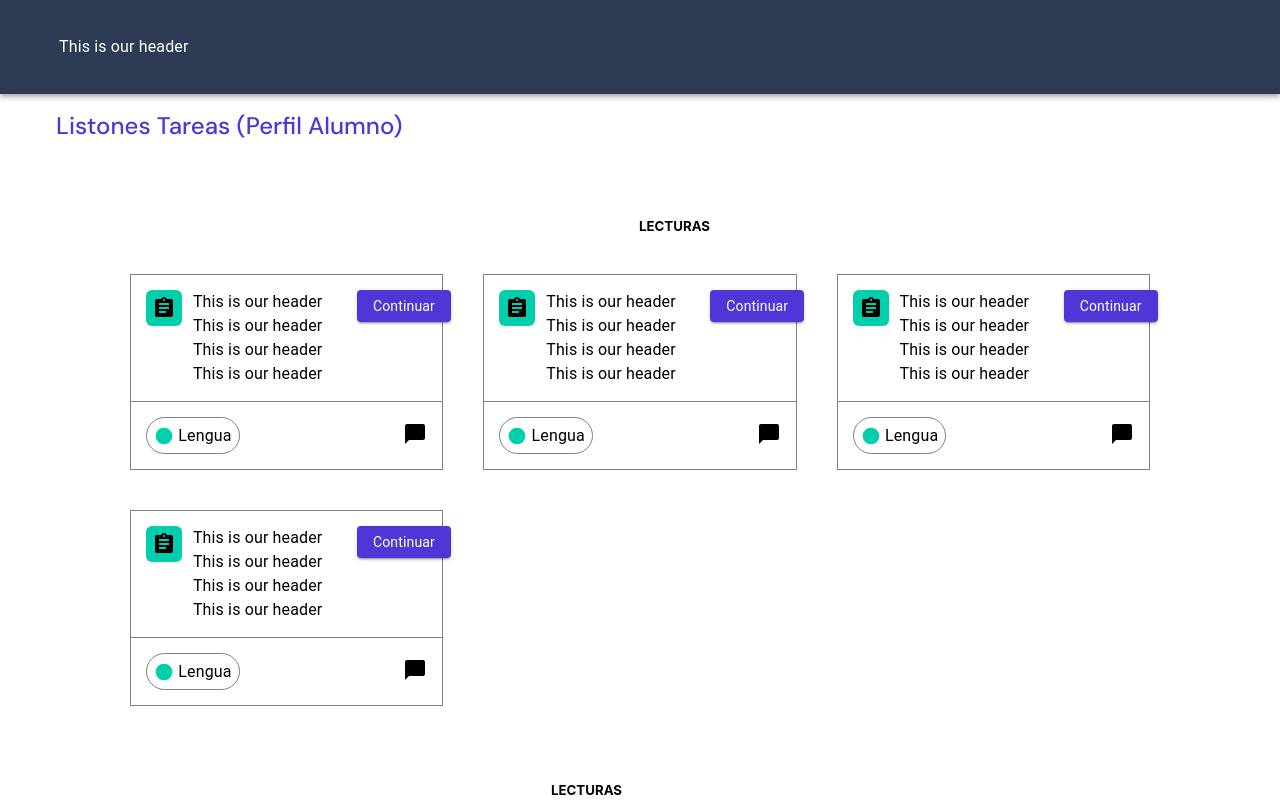
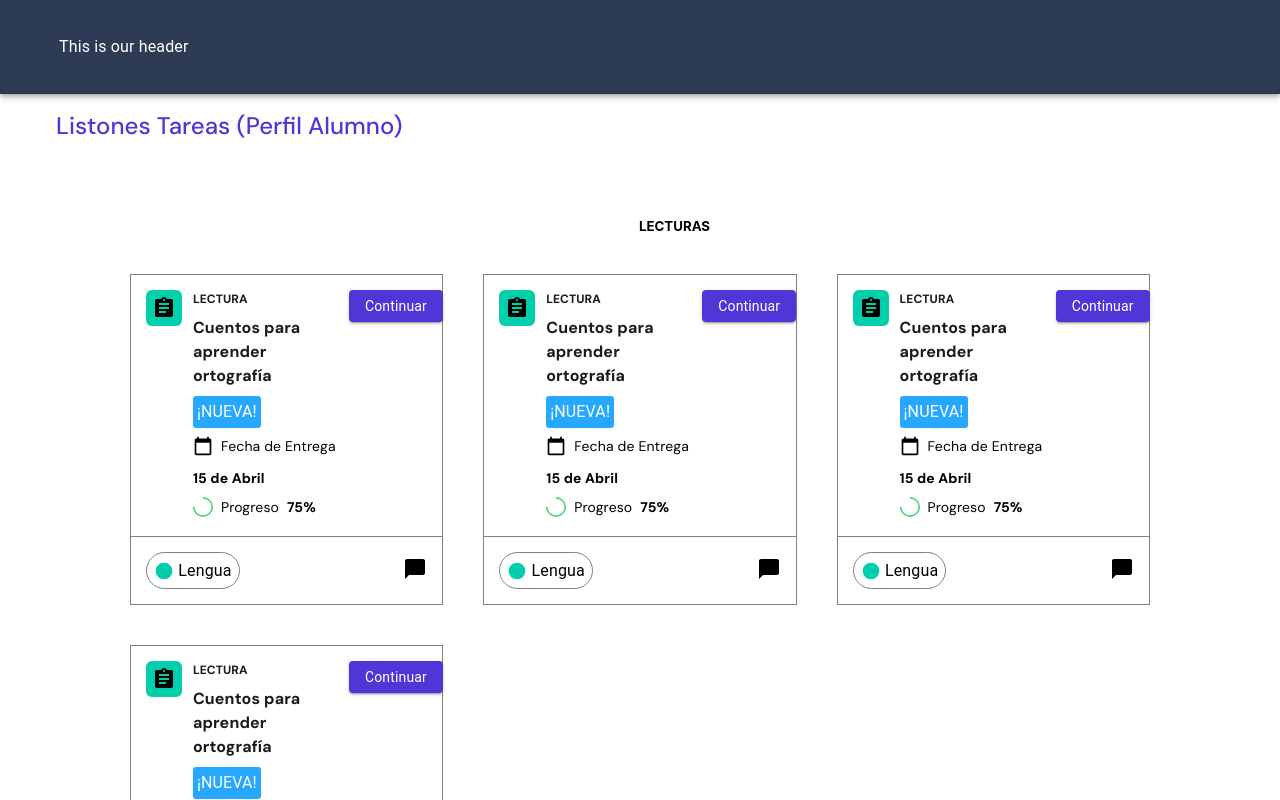
Before and after one commit to NotNotRama/EducaBot, a React (Create React App) app: page / in a window 1280 px wide. Shown: the top 800 px of the page. Built offline with nearby package versions, Linux system fonts and the light colour scheme.

Commit message:
fixed most of the elements inside the card and added spacing

```diff
--- a/src/components/Homework.js
+++ b/src/components/Homework.js
@@ -5,6 +5,7 @@ import ChatBubbleIcon from '@material-ui/icons/ChatBubble';
 import AssignmentIcon from '@material-ui/icons/Assignment';
 import { makeStyles } from '@material-ui/core/styles';
 import Bottom from './Bottom';
+import Top from './Top';
 
 const useStyles = makeStyles({
   borderContainer: {
@@ -34,45 +35,7 @@ export default function SimpleCard() {
 
   return (
     <Grid container className={classes.borderContainer}>
-      <Grid
-        item
-        container
-        direction="row"
-        justify="space-evenly"
-        alignItems="center"
-      >
-        <Grid item container className={classes.top}>
-          <Grid item xs={2}>
-            <Box>
-              <AssignmentIcon className={classes.icon} />
-            </Box>
-          </Grid>
-          <Grid item container xs={7}>
-            <Grid item xs={12}>
-              <Typography>This is our header</Typography>
-            </Grid>
-            <Grid item xs={12}>
-              <Typography>This is our header</Typography>
-            </Grid>
-            <Grid item xs={12}>
-              <Typography>This is our header</Typography>
-            </Grid>
-            <Grid item xs={12}>
-              <Typography>This is our header</Typography>
-            </Grid>
-          </Grid>
-          <Grid item xs={3}>
-            <Button
-              variant="contained"
-              style={{ backgroundColor: '#4F36D6', textTransform: 'none' }}
-            >
-              <Typography variant="body2" style={{ color: '#FFFFFF' }}>
-                Continuar
-              </Typography>
-            </Button>
-          </Grid>
-        </Grid>
-      </Grid>
+      <Top />
       <Bottom />
     </Grid>
   );
--- /dev/null
+++ b/src/components/Top.js
@@ -0,0 +1,149 @@
+import React from 'react';
+import { Grid, Typography, Box, Paper, Button } from '@material-ui/core';
+import Brightness1Icon from '@material-ui/icons/Brightness1';
+import ChatBubbleIcon from '@material-ui/icons/ChatBubble';
+import AssignmentIcon from '@material-ui/icons/Assignment';
+import CircularProgress from '@material-ui/core/CircularProgress';
+import CalendarTodayIcon from '@material-ui/icons/CalendarToday';
+import { makeStyles } from '@material-ui/core/styles';
+import Bottom from './Bottom';
+import { grey } from '@material-ui/core/colors';
+
+const useStyles = makeStyles({
+  borderContainer: {
+    border: '1px solid grey',
+  },
+  bottom: {
+    borderTop: '1px solid grey',
+    padding: 15,
+  },
+  top: {
+    padding: 15,
+  },
+  icon: {
+    background: '#01CEAA',
+    borderRadius: 6,
+    padding: 6,
+  },
+  roundedButton: {
+    borderRadius: 50,
+    border: '1px solid grey',
+    padding: 3,
+  },
+  firstTitle: {
+    fontFamily: 'DM Sans',
+    fontWeight: '700',
+    fontSize: 12,
+    color: '#1A1A1A',
+  },
+  secondTitle: {
+    fontFamily: 'DM Sans',
+    fontWeight: '700',
+    fontSize: 16,
+    color: '#1A1A1A',
+  },
+  thirdTitle: {
+    color: 'white',
+  },
+  boxStyle: {
+    backgroundColor: '#27A8FF',
+    padding: 4,
+    borderRadius: 3,
+  },
+  lightText: {
+    fontFamily: 'DM Sans',
+    fontStyle: 'normal',
+    fontWeight: 'normal',
+    fontSize: 14,
+    color: grey,
+  },
+  darkText: {
+    fontFamily: 'DM Sans',
+    fontStyle: 'normal',
+    fontWeight: 'bold',
+    fontSize: 14,
+    color: 'black',
+  },
+});
+
+export default function Top() {
+  const classes = useStyles();
+  return (
+    <Grid
+      item
+      container
+      direction="row"
+      justify="space-evenly"
+      alignItems="center"
+    >
+      <Grid item container className={classes.top}>
+        <Grid item xs={2}>
+          <Box>
+            <AssignmentIcon className={classes.icon} />
+          </Box>
+        </Grid>
+        <Grid item container spacing={1} xs={7}>
+          <Grid item xs={12}>
+            <Typography className={classes.firstTitle}>LECTURA</Typography>
+          </Grid>
+          <Grid item xs={12}>
+            <Typography className={classes.secondTitle}>
+              Cuentos para aprender ortografía
+            </Typography>
+          </Grid>
+          <Grid item container xs={12}>
+            <Box className={classes.boxStyle}>
+              <Typography className={classes.thirdTitle}>¡NUEVA!</Typography>
+            </Box>
+          </Grid>
+          <Grid item container spacing={1} xs={12}>
+            <Grid item>
+              <CalendarTodayIcon fontSize="small" />
+            </Grid>
+            <Grid item>
+              <Box>
+                <Typography className={classes.lightText}>
+                  Fecha de Entrega
+                </Typography>
+              </Box>
+            </Grid>
+            <Grid item>
+              <Typography className={classes.darkText}>15 de Abril</Typography>
+            </Grid>
+          </Grid>
+          <Grid item container spacing={1} xs={12}>
+            <Grid item>
+              <CircularProgress
+                variant="static"
+                value={75}
+                style={{ color: '#50D174' }}
+                size={20}
+              />
+            </Grid>
+            <Grid item>
+              <Typography className={classes.lightText}>Progreso</Typography>
+            </Grid>
+            <Grid item>
+              <Typography className={classes.darkText}>75%</Typography>
+            </Grid>
+          </Grid>
+        </Grid>
+        <Grid item container xs={12} sm={3}>
+          <Grid item style={{ marginLeft: 'auto' }}>
+            <Button
+              variant="contained"
+              style={{
+                backgroundColor: '#4F36D6',
+                textTransform: 'none',
+              }}
+            >
+              <Typography variant="body2" style={{ color: '#FFFFFF' }}>
+                Continuar
+              </Typography>
+            </Button>
+          </Grid>
+        </Grid>
+      </Grid>
+    </Grid>
+  );
+}
```
